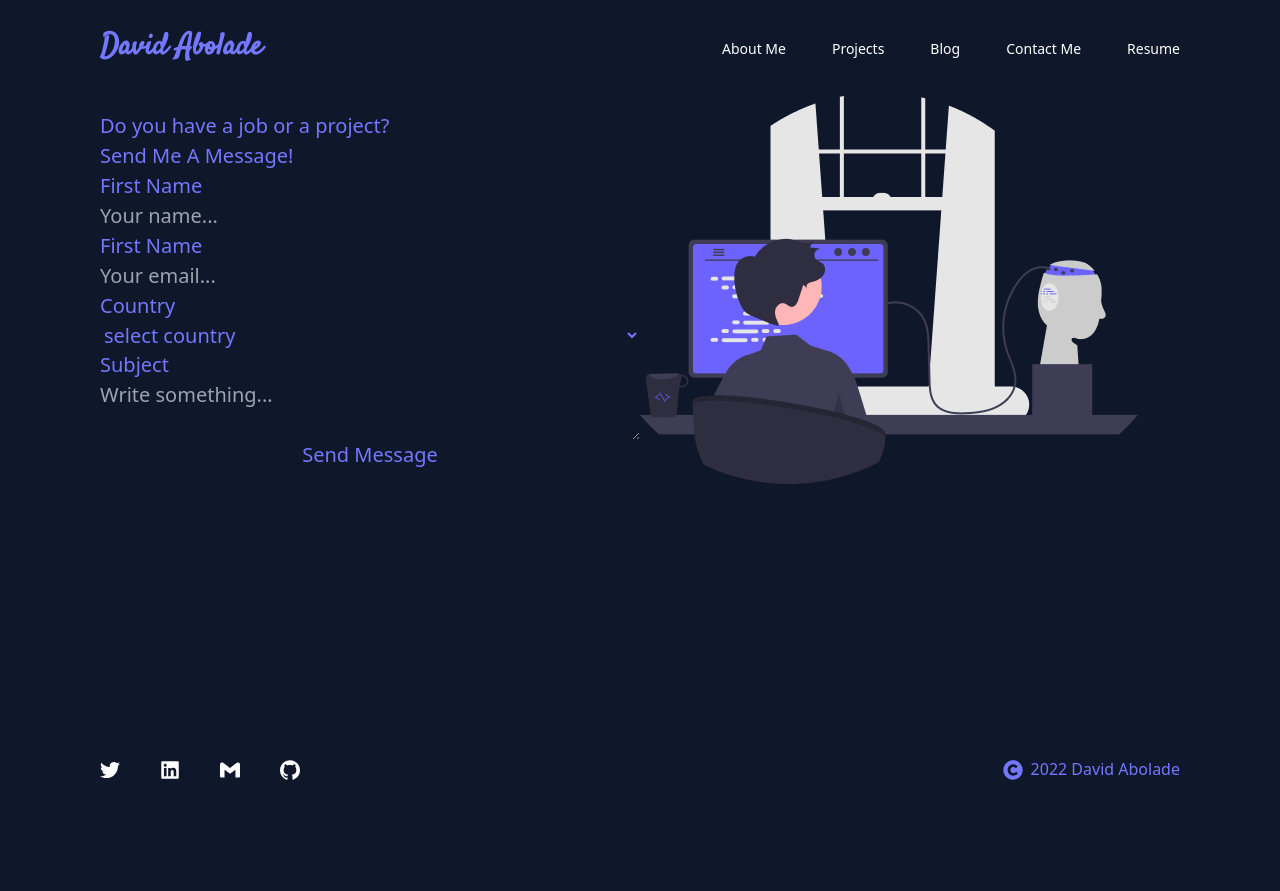
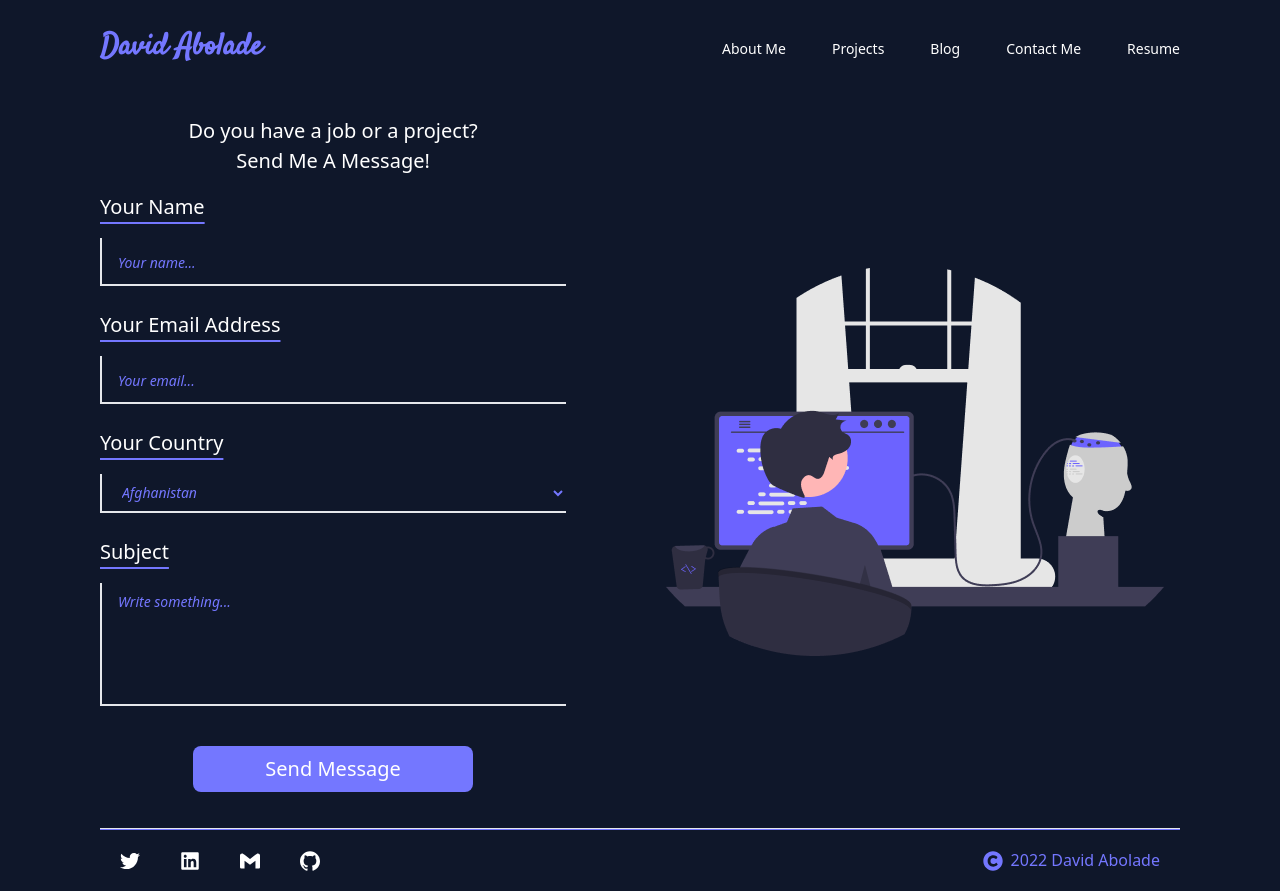
Before and after one commit to A-believer/david__portfolio, a React (Vite) app: page /contact in a window 1280 px wide. Before the commit the page ends 800 px from the top, so only its background shows below. Built offline with nearby package versions, Linux system fonts and the light colour scheme.

Commit message:
contact form done

```diff
--- a/src/App.jsx
+++ b/src/App.jsx
@@ -20,6 +20,7 @@ const App = () => {
             <Route path='/contact' element={<Contact/>} />
             <Route path='/blog' element={<Blog/>} />
         </Routes>
+        <hr className='mx-[25px] md:mx-[100px] bg-secondary h-[2px]'/>
         <Footer/>
       </Router>
 
--- a/src/components/Footer.jsx
+++ b/src/components/Footer.jsx
@@ -4,8 +4,8 @@ import {SiGmail, SiGithub} from "react-icons/si"
 
 const Footer = () => {
   return (
-    <footer className='w-full px-[25px] md:px-[100px] my-4 lg:my-4 md:absolute md:bottom-0 flex justify-between items-center text-white'>
-      <div className='flex gap-3 md:gap-10 text-[20px]'>
+    <footer className='w-full px-[25px] md:px-[100px] my-4 lg:my-4 flex justify-between items-center text-white'>
+      <div className='flex gap-3 md:gap-10 text-[20px] lg:mx-5 mx-0'>
         <p className='hover:text-secondary hover:-translate-y-1 hover:scale-110 transition ease-in-out delay-150 hover:animate-pulse'><a href="https://twitter.com/A_believer007" target="_blank"><FaTwitter /></a></p>
 
         <p className='hover:text-secondary hover:-translate-y-1 hover:scale-110 transition ease-in-out delay-150 hover:animate-pulse'><a href="https://www.linkedin.com/in/thedavid-ao/" target="_blank"><FaLinkedin /></a></p>
@@ -15,7 +15,7 @@ const Footer = () => {
         <p className='hover:text-secondary hover:-translate-y-1 hover:scale-110 transition ease-in-out delay-150 hover:animate-pulse'><a href="https://github.com/A-believer" ><SiGithub /></a></p>
       </div>
 
-      <div className='flex justify-center items-center text-secondary'>
+      <div className='flex justify-center items-center text-secondary lg:mx-5 mx-0'>
         <p className='text-[20px] mr-2'><FaCopyright /></p>
         <p className='text-[16px] leading-[29px]'>2022 David Abolade</p>
       </div>
--- a/src/pages/Contact.jsx
+++ b/src/pages/Contact.jsx
@@ -4,16 +4,20 @@ import heroImg from "../assets/hero-img.png"
 
 const Contact = () => {
   return (
-    <div className='flex justify-between items-center lg:px-[100px] px-[25px] text-secondary text-[20px]'>
-      <form action='https://formsubmit.co/davedev1209@gmail.com.com' method='POST' className='flex flex-col w-full'>
-        <p className='lg:text-left text-center'>Do you have a job or a project? <br/> Send Me A Message!</p>
-       <label htmlFor="fname">First Name</label>
-        <input type="text" id="fname" name="firstname" placeholder="Your name..." />
-        <label htmlFor="email">First Name</label>
-        <input type="email" id="email" name="email" placeholder="Your email..."/>
-        <label htmlFor="country">Country</label>
-        <select id="countries" name="countries" placeholder="Select your country...">
-          <option value="select">select country</option>
+    <div className='flex justify-between items-center lg:px-[100px] px-[25px] text-white text-[20px]'>
+
+      <form action='https://formsubmit.co/davedev1209@gmail.com' method='POST' className='flex flex-col w-full gap-y-4 gap-x-4 pr-0 md:pr-[100px] my-5'>
+
+        <p className='text-center'>Do you have a job or a project?<br />Send Me A Message!</p>
+
+        <label htmlFor="fname" className='underline decoration-secondary underline-offset-8'>Your Name</label>
+        <input type="text" id="fname" name="firstname" placeholder="Your name..." className='placeholder:italic placeholder:text-secondary placeholder:text-[14px] pl-4 py-2 text-secondary border-b-2 border-l-2 outline-none mb-2' required/>
+
+        <label htmlFor="email" className='underline decoration-secondary underline-offset-8'>Your Email Address</label>
+        <input type="email" id="email" name="email" placeholder="Your email..." className='placeholder:italic placeholder:text-secondary placeholder:text-[14px] pl-4 py-2 text-secondary border-b-2 border-l-2 outline-none mb-2' required/>
+
+        <label htmlFor="country" className='underline decoration-secondary underline-offset-8'>Your Country</label>
+        <select id="countries" name="countries" placeholder="Select your country..." className='italic text-[14px] pl-4 py-2 text-secondary border-b-2 border-l-2 outline-none mb-2' required>
           <option value="AF">Afghanistan</option>
           <option value="AX">Åland Islands</option>
           <option value="AL">Albania</option>
@@ -259,10 +263,13 @@ const Contact = () => {
           <option value="ZM">Zambia</option>
           <option value="ZW">Zimbabwe</option>
         </select>
-        <label htmlFor="subject">Subject</label>
-        <textarea id="subject" name="subject" placeholder="Write something..."></textarea>
-        <button type="submit">Send Message</button>
+
+        <label htmlFor="subject" className='underline decoration-secondary underline-offset-8'>Subject</label>
+        <textarea id="subject" name="subject" rows="5" cols="50" placeholder="Write something..." className='placeholder:italic italic text-[14px] placeholder:text-secondary placeholder:text-[14px] pl-4 py-2 text-secondary border-b-2 border-l-2 outline-none mb-2 resize-none' required></textarea>
+
+        <button type="submit" className='my-4 w-3/5 mx-auto py-2 bg-secondary rounded-lg'>Send Message</button>
       </form>
+
       <div className='lg:flex hidden w-full'>
         <img src={heroImg} alt="img" />
       </div>
```
Lines whose indentation alone changed are shown as unchanged.
